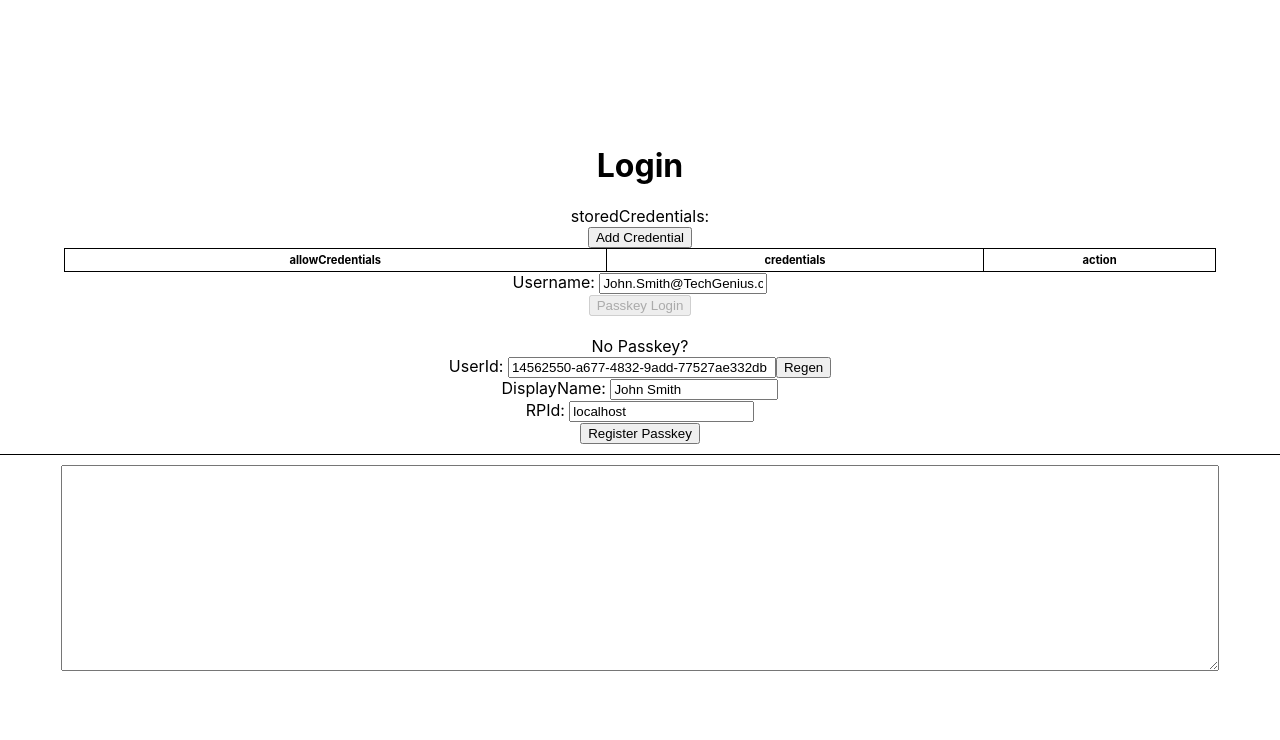
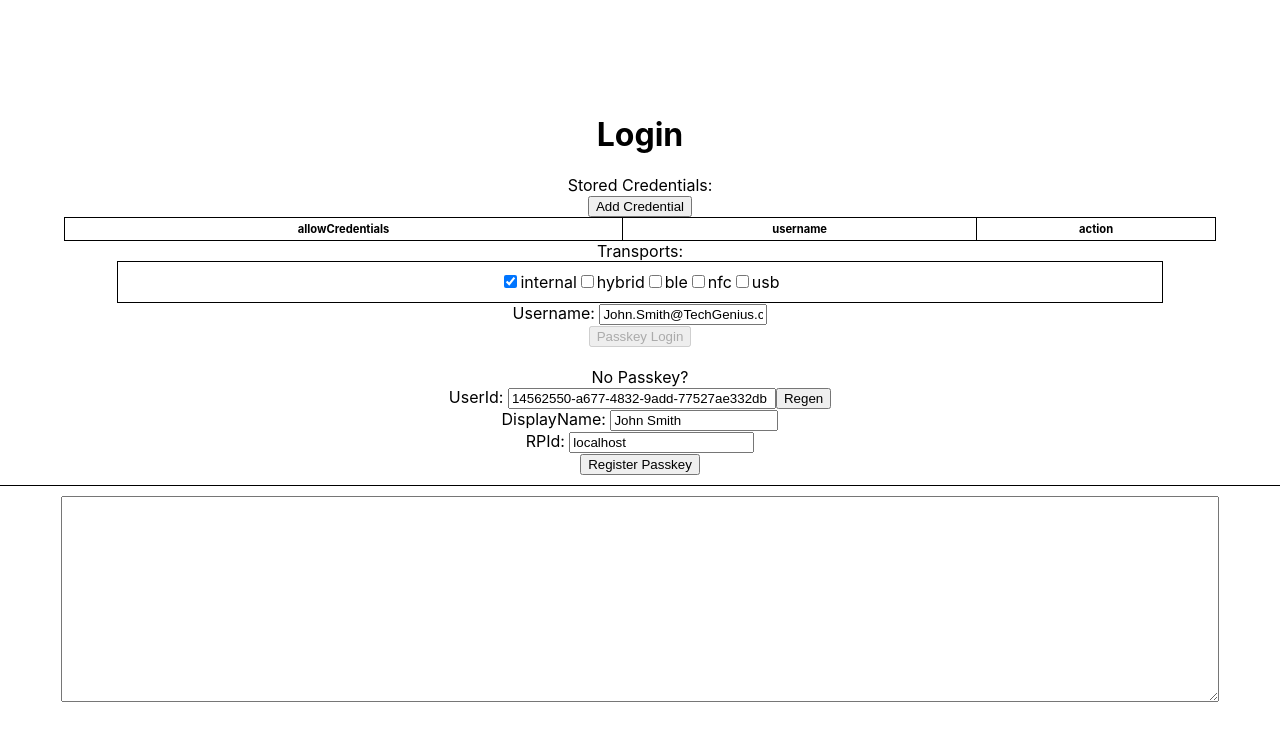
Before and after one commit to jianshaow/webauthn-demo, a React (Create React App) app: page / in a window 1280 px wide. Shown: the top 740 px of the page. Built offline with nearby package versions, Linux system fonts and the light colour scheme; the HTML template or start-up script is replaced by a standard one; what cbor-x would draw is missing.

Commit message:
add transports

```diff
--- a/src/components/Home.css
+++ b/src/components/Home.css
@@ -21,7 +21,7 @@
   display: flex;
   justify-content: center;
   align-items: center;
-  width: 90%;
+  width: 80%;
   border: 1px solid #000;
   padding: 10px;
   margin: 0 auto;
--- a/src/components/Home.tsx
+++ b/src/components/Home.tsx
@@ -11,6 +11,7 @@ interface HomeState {
   username: string;
   allowCredentials: PublicKeyCredentialDescriptor[];
   storedCredentials: Credential[];
+  transports: AuthenticatorTransport[];
   displayName: string;
   rpId: string;
   showImport: boolean;
@@ -28,6 +29,7 @@ interface Credential {
 }
 
 class Home extends Component<{}, HomeState> {
+  allowTransports = ['internal', 'hybrid', 'ble', 'nfc', 'usb'];
   constructor(props: {}) {
     super(props);
 
@@ -44,6 +46,7 @@ class Home extends Component<{}, HomeState> {
       username: 'John.Smith@TechGenius.com',
       allowCredentials: [],
       storedCredentials: credentials,
+      transports: ['internal'],
       rpId: window.location.host.split(':')[0],
       displayName: 'John Smith',
       showImport: false,
@@ -83,7 +86,7 @@ class Home extends Component<{}, HomeState> {
     this.setState({ importCredential: e.target.value });
   };
 
-  isSelected = (credentialId: string) => {
+  isCredentialSelected = (credentialId: string) => {
     const { allowCredentials } = this.state;
     return allowCredentials.some(
       (selectedCredential) => utils.bufferToBase64URLString(selectedCredential.id as ArrayBuffer) === credentialId
@@ -115,12 +118,12 @@ class Home extends Component<{}, HomeState> {
   };
 
   handleAllowCredentialsChange = (e: ChangeEvent<HTMLInputElement>) => {
-    const { allowCredentials } = this.state;
+    const { allowCredentials, transports } = this.state;
     if (e.target.checked) {
       const allowCredential: PublicKeyCredentialDescriptor = {
         type: 'public-key',
         id: utils.base64URLStringToBuffer(e.target.value),
-        transports: ['internal', 'hybrid']
+        transports: transports
       }
       allowCredentials.push(allowCredential);
       this.setState({ allowCredentials: allowCredentials });
@@ -130,6 +133,26 @@ class Home extends Component<{}, HomeState> {
       );
       this.setState({ allowCredentials: newCredentials });
     }
+  };
+
+  handleTransportsChange = (e: ChangeEvent<HTMLInputElement>) => {
+    const { transports } = this.state;
+    if (e.target.checked) {
+      transports.push(e.target.value as AuthenticatorTransport);
+      this.setState({ transports: transports });
+    } else {
+      const newTransports = transports.filter(
+        (selectedTransport) => selectedTransport === e.target.value
+      );
+      this.setState({ transports: newTransports });
+    }
+  }
+
+  isTransportSelected = (transport: string) => {
+    const { transports } = this.state;
+    return transports.some(
+      (selectedRransport) => selectedRransport === transport
+    );
   };
 
   handleRegister = async (e: FormEvent) => {
@@ -341,7 +364,7 @@ class Home extends Component<{}, HomeState> {
 
   render() {
     const { loggedIn, userId, username, storedCredentials, displayName, rpId, log, showImport } = this.state;
-    const example = '{"id":"","userId":"","username":"","displayName":"","rpId":"","publicKey":"","publicKeyAlgorithm":-7}'
+    const example = '{"id":"","userId":"","username":"","displayName":"","rpId":"","publicKey":"","publicKeyAlgorithm":-7}';
     return (
       <div className="container">
         <div className="center">
@@ -354,7 +377,7 @@ class Home extends Component<{}, HomeState> {
             <div>
               <h1>Login</h1>
               <form onSubmit={this.handleLogin}>
-                <label>storedCredentials:</label>
+                <label>Stored Credentials:</label>
                 <br />
                 <button onClick={this.handleImportClick}>Add Credential</button>
                 {showImport && (
@@ -372,7 +395,7 @@ class Home extends Component<{}, HomeState> {
                     <thead>
                       <tr>
                         <th>allowCredentials</th>
-                        <th>credentials</th>
+                        <th>username</th>
                         <th>action</th>
                       </tr>
                     </thead>
@@ -382,7 +405,7 @@ class Home extends Component<{}, HomeState> {
                           <td>
                             <input type="checkbox"
                               value={credential.id}
-                              checked={this.isSelected(credential.id)}
+                              checked={this.isCredentialSelected(credential.id)}
                               onChange={this.handleAllowCredentialsChange}
                             />
                           </td>
@@ -398,12 +421,27 @@ class Home extends Component<{}, HomeState> {
                   </table>
                 </div>
                 <div>
+                  <label> Transports: </label>
+                  <div className='frame'>
+                    {this.allowTransports.map((item) => (
+                      <label key={item}>
+                        <input type="checkbox"
+                          value={item}
+                          checked={this.isTransportSelected(item)}
+                          onChange={this.handleTransportsChange}
+                        />
+                        {item}
+                      </label>
+                    ))}
+                  </div>
+                </div>
+                <div>
                   <label> Username: </label>
                   <input type="text"
                     value={username}
                     onChange={this.handleUsernameChange}
                     style={{ width: '160px' }}
-                    autoComplete='username webauthn'
+                    autoComplete='webauthn'
                   />
                 </div>
                 <button type="submit" disabled={!storedCredentials.length}>Passkey Login</button>
```
